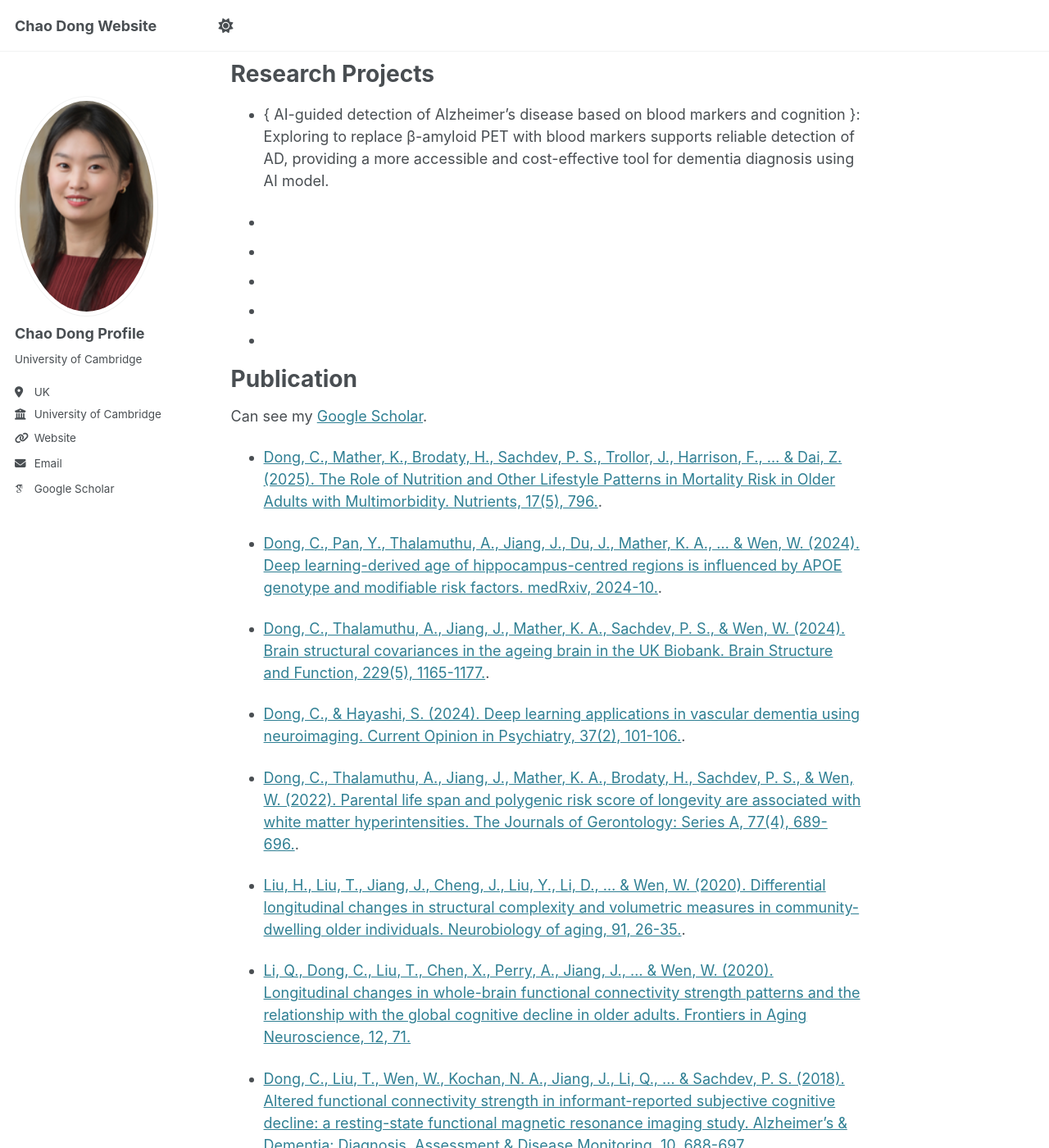
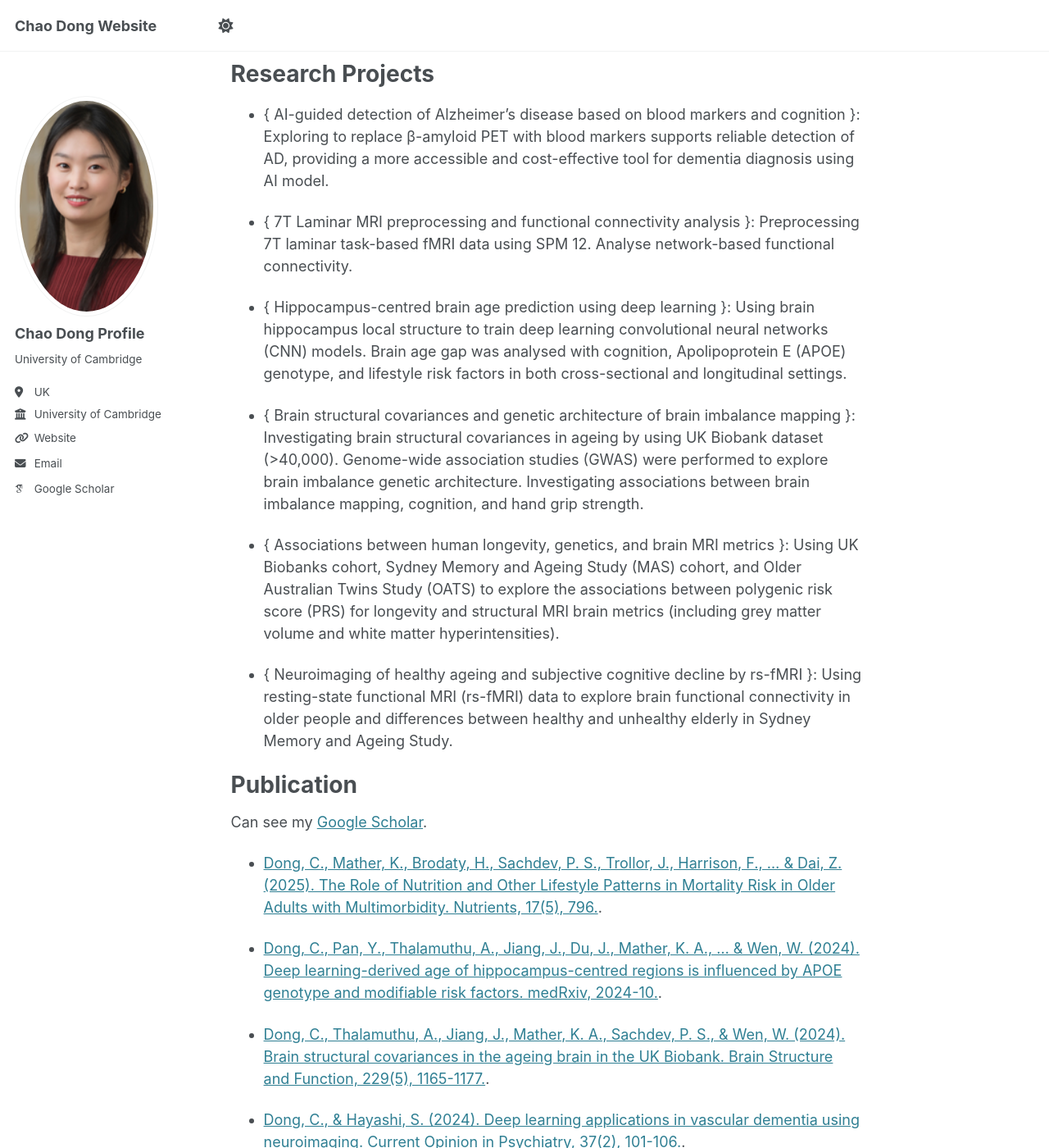
Before and after one commit to ChaoDong12/chaodong.github.io, a Jekyll site: the page built from _pages/about.md, in a window 1280 px wide and 1400 px high, scrolled down 779 px. Shown: the whole window at 82% size. Built offline with Jekyll 4.4.1, drawn with Linux system fonts in a browser that asks for light colours; some web fonts are replaced.

Commit message:
Update about.md

```diff
--- a/_pages/about.md
+++ b/_pages/about.md
@@ -26,15 +26,15 @@ Research Projects
 ======
 * { AI-guided detection of Alzheimer’s disease based on blood markers and cognition }: Exploring to replace β-amyloid PET with blood markers supports reliable detection of AD, providing a more accessible and cost-effective tool for dementia diagnosis using AI model.
 
-* [ 7T Laminar MRI preprocessing and functional connectivity analysis ]: Preprocessing  7T laminar task-based fMRI data using SPM 12. Analyse network-based functional connectivity.
+* { 7T Laminar MRI preprocessing and functional connectivity analysis }: Preprocessing  7T laminar task-based fMRI data using SPM 12. Analyse network-based functional connectivity.
 
-* [ Hippocampus-centred brain age prediction using deep learning ]: Using brain hippocampus local structure to train deep learning convolutional neural networks (CNN) models. Brain age gap was analysed with cognition, Apolipoprotein E (APOE) genotype, and lifestyle risk factors in both cross-sectional and longitudinal settings.
+* { Hippocampus-centred brain age prediction using deep learning }: Using brain hippocampus local structure to train deep learning convolutional neural networks (CNN) models. Brain age gap was analysed with cognition, Apolipoprotein E (APOE) genotype, and lifestyle risk factors in both cross-sectional and longitudinal settings.
 
-* [ Brain structural covariances and genetic architecture of brain imbalance mapping ]: Investigating brain structural covariances in ageing by using UK Biobank dataset (>40,000). Genome-wide association studies (GWAS) were performed to explore brain imbalance genetic architecture. Investigating associations between brain imbalance mapping, cognition, and hand grip strength.
+* { Brain structural covariances and genetic architecture of brain imbalance mapping }: Investigating brain structural covariances in ageing by using UK Biobank dataset (>40,000). Genome-wide association studies (GWAS) were performed to explore brain imbalance genetic architecture. Investigating associations between brain imbalance mapping, cognition, and hand grip strength.
 
-* [ Associations between human longevity, genetics, and brain MRI metrics ]: Using UK Biobanks cohort, Sydney Memory and Ageing Study (MAS) cohort, and Older Australian Twins Study (OATS) to explore the associations between polygenic risk score (PRS) for longevity and structural MRI brain metrics (including grey matter volume and white matter hyperintensities).
+* { Associations between human longevity, genetics, and brain MRI metrics }: Using UK Biobanks cohort, Sydney Memory and Ageing Study (MAS) cohort, and Older Australian Twins Study (OATS) to explore the associations between polygenic risk score (PRS) for longevity and structural MRI brain metrics (including grey matter volume and white matter hyperintensities).
 
-* [ Neuroimaging of healthy ageing and subjective cognitive decline by rs-fMRI ]: Using resting-state functional MRI (rs-fMRI) data to explore brain functional connectivity in older people and differences between healthy and unhealthy elderly in Sydney Memory and Ageing Study.
+* { Neuroimaging of healthy ageing and subjective cognitive decline by rs-fMRI }: Using resting-state functional MRI (rs-fMRI) data to explore brain functional connectivity in older people and differences between healthy and unhealthy elderly in Sydney Memory and Ageing Study.
 
 
 Publication
```
